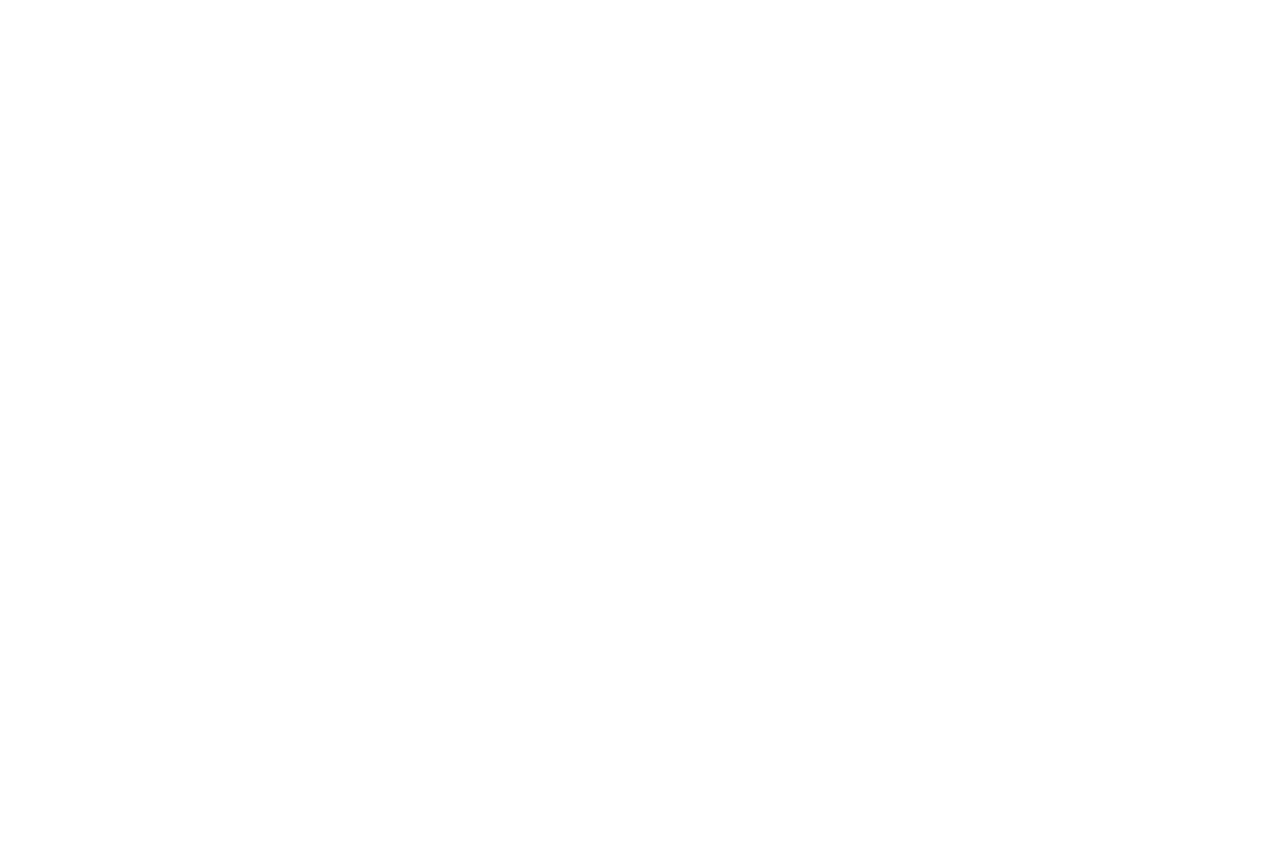
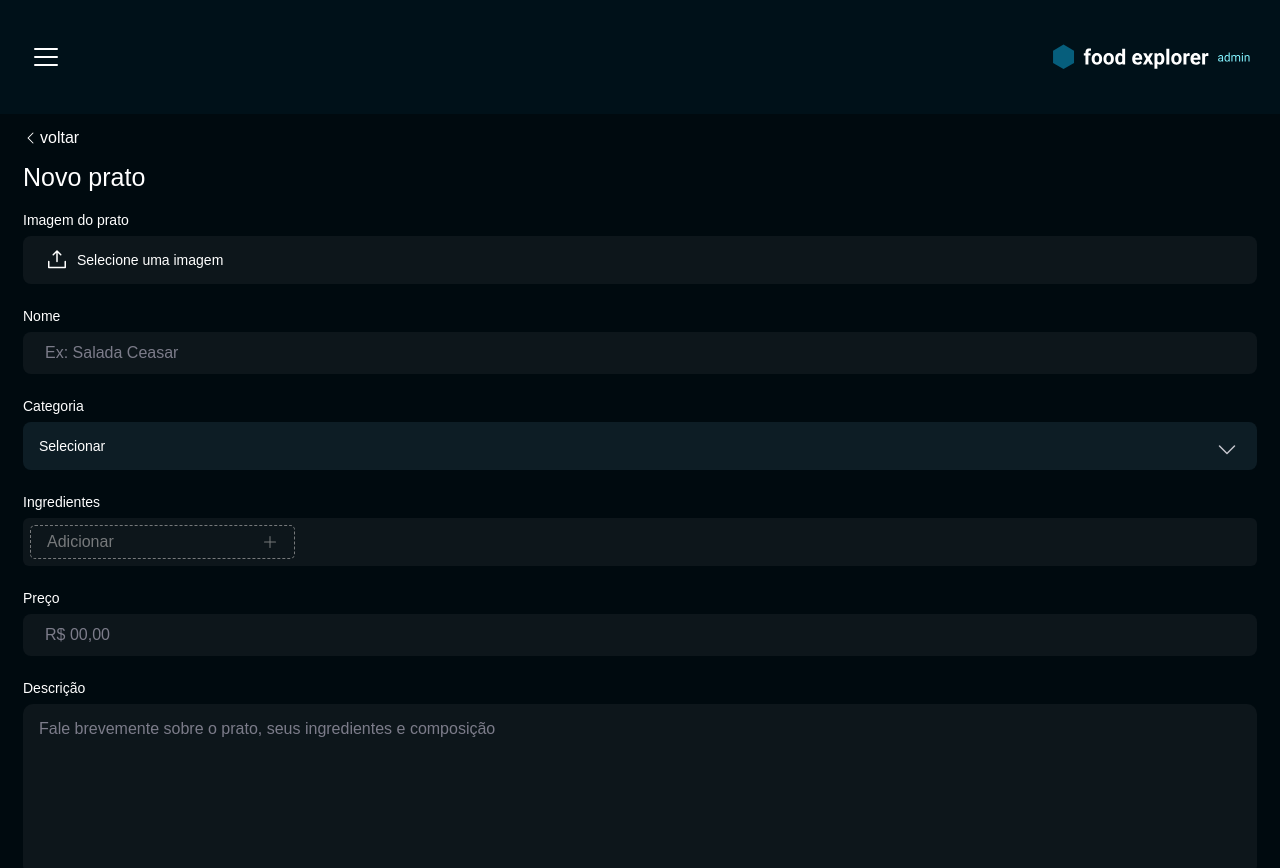
Before and after one commit to espjotape/Food-Explore-frontend, a React (Vite) app: page /new in a window 1280 px wide. Before the commit this address had no page. Shown: the top 868 px of the page. Before the commit the page ends 800 px from the top, so only its background shows below. Built offline with nearby package versions, Linux system fonts and the light colour scheme; sample sign-in values are in the browser's storage.

Commit message:
feat: add function add and remove tag

```diff
--- a/src/pages/New/index.jsx
+++ b/src/pages/New/index.jsx
@@ -17,6 +17,20 @@
 const { user } = useAuth()
  const isAdmin = user?.role === 'admin';
  const isCustomer = user?.role === 'customer';
+
+ const [tags, setTags] = useState([]);
+ const [newTag, setNewTag] = useState("");
+ const [loading, setLoading] = useState(false)
+
+ function handleAddTag() {
+  setTags((prevState) => [...prevState, newTag]);
+  setNewTag("");
+}
+
+
+function handleRemoveTag(deleted) {
+  setTags((prevState) => prevState.filter((tag) => tag !== deleted));
+}
 
  return(
   <Container>
@@ -68,11 +82,16 @@
         tags.map((tag, index) => (
           <FoodItem
           key={String(index)}
+          value={tag}
+          onClick={() => handleRemoveTag(tag)}
           />
         ))}
         <FoodItem
           isNew
           placeholder="Adicionar"
+          value={newTag}
+          onChange={(e) => setNewTag(e.target.value)}
+          onClick={handleAddTag}
         />
         </div>
       </Section>
```
